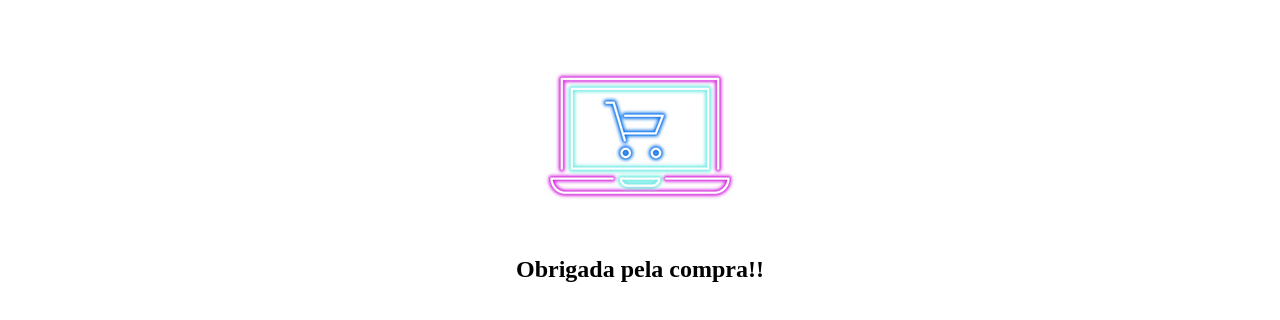
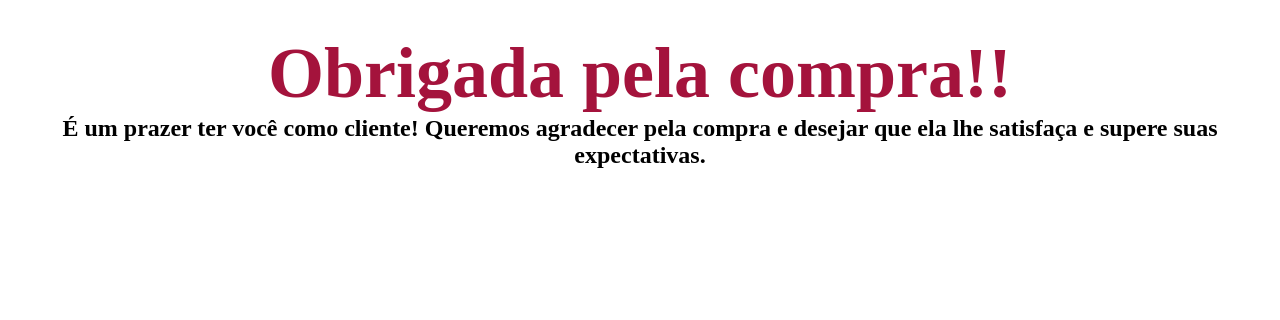
Before and after one commit to dandarabianca/agradecimento-form, a React (Create React App) app: page / in a window 1280 px wide. Shown: the top 320 px of the page. Built offline with nearby package versions, Linux system fonts and the light colour scheme.

Commit message:
inicianco projeto

```diff
--- a/src/App.jsx
+++ b/src/App.jsx
@@ -1,10 +1,12 @@
 import './App.css';
 import Home from './Assets/Components/Home';
+import Menu from './Assets/Components/Menu';
 
 function App() {
   return (
     <div className="app">
      <Home/>
+     <Menu/>
     </div>
   );
 }
--- a/src/Assets/Components/Home/index.jsx
+++ b/src/Assets/Components/Home/index.jsx
@@ -1,15 +1,12 @@
-import React from 'react';
-import './styles.css';
-import Compras from '../../img/img-compras.png';
+import React from "react";
+import "./styles.css";
 
-
-export default function Home(){
-    return(
-        <div>
-        <div className='home-container'>
-            <img src={Compras} alt='Logo compras'/>
-            <h2>Obrigada pela compra!!</h2>
-        </div>
-        </div>
-    )
+export default function Home() {
+  return (
+    <div>
+      <div className="home-container">
+        <h2>Obrigada pela compra!!</h2>
+      </div>
+    </div>
+  );
 }
--- a/src/Assets/Components/Home/styles.css
+++ b/src/Assets/Components/Home/styles.css
@@ -1,4 +1,5 @@
-    .home-container{
-        text-align: center;
-        margin-bottom: 2rem;
-    }
+.home-container {
+  text-align: center;
+  color: #a4133c;
+  font-size: 3rem;
+}
--- /dev/null
+++ b/src/Assets/Components/Menu/index.jsx
@@ -0,0 +1,10 @@
+import React from "react";
+import './styles.css';
+
+export default function Menu(){
+    return(
+    <div className="menu-container">
+        <h2>É um prazer ter você como cliente! Queremos agradecer pela compra e desejar que ela lhe satisfaça e supere suas expectativas.</h2>
+    </div>
+    );
+}
--- /dev/null
+++ b/src/Assets/Components/Menu/styles.css
@@ -0,0 +1,4 @@
+.menu-container{
+    text-align: center;
+    font-size: 1rem;
+}
```
Also changed, not shown: src/Assets/img/img-compras.png (deleted).
